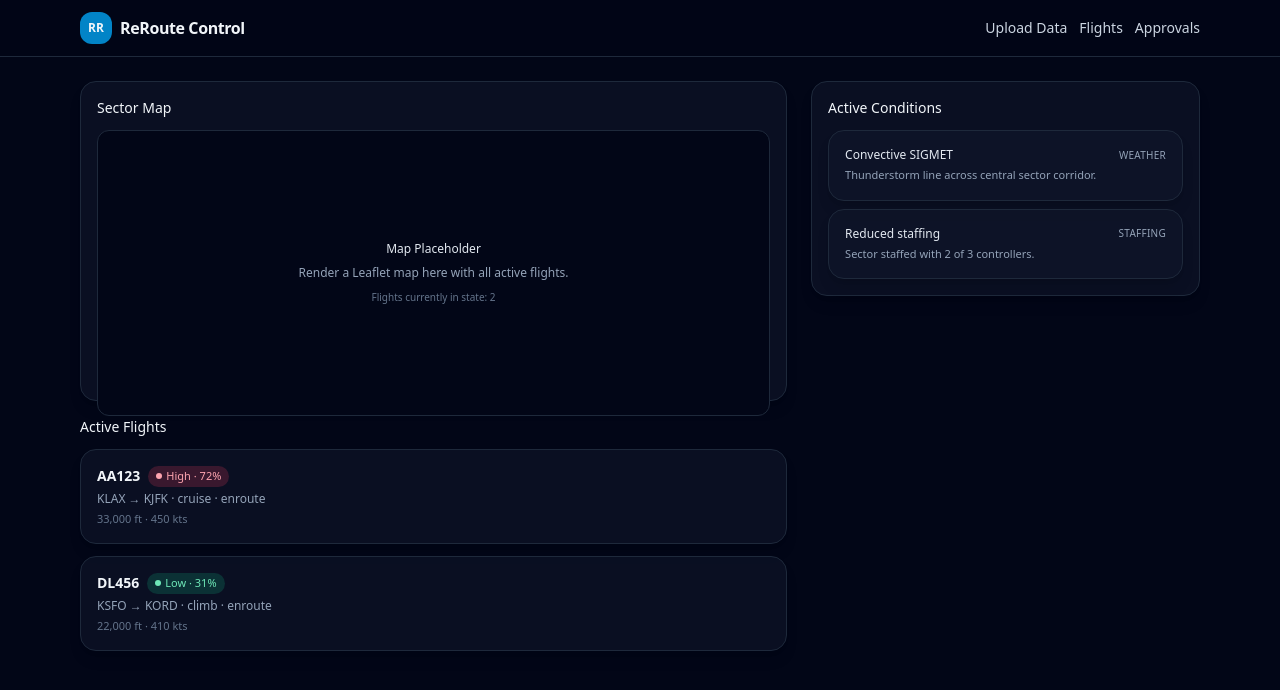
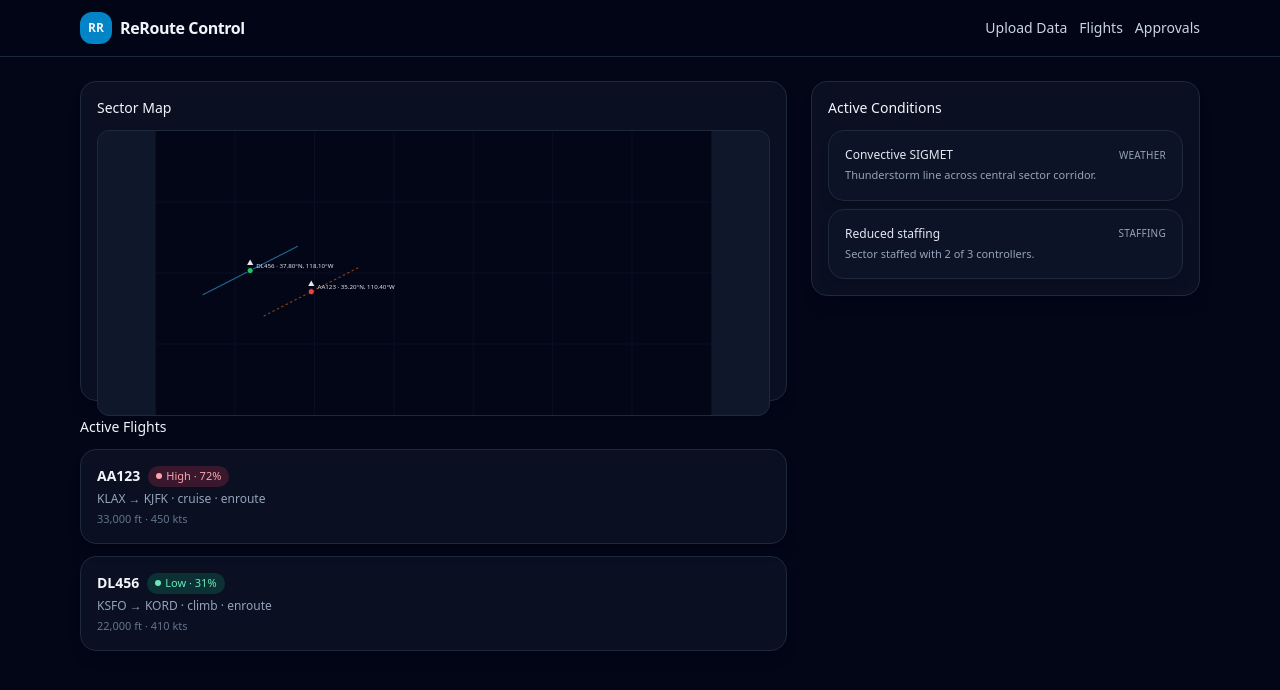
Before and after one commit to edan-ais/ReRoute-Frontend, a Next.js app: page /flights in a window 1280 px wide. Shown: the top 690 px of the page. Built offline with nearby package versions, Linux system fonts and the light colour scheme.

Commit message:
Update FlightMap.tsx

```diff
--- a/components/FlightMap.tsx
+++ b/components/FlightMap.tsx
@@ -1,25 +1,188 @@
+// components/FlightMap.tsx
 "use client";
 
-import type { Flight } from "../lib/types";
+import type { Flight, EmergencyScenarioId } from "../lib/types";
 
-interface Props {
+interface FlightMapProps {
   flights: Flight[];
+  selectedFlightId: string | null;
+  scenarioId: EmergencyScenarioId;
+}
+
+const MAP_WIDTH = 900;
+const MAP_HEIGHT = 460;
+
+/**
+ * Very simple lat/lon → x/y projection for a US-centric sector.
+ */
+function project(lat: number, lon: number) {
+  const lonMin = -130;
+  const lonMax = -60;
+  const latMin = 20;
+  const latMax = 55;
+
+  const x = ((lon - lonMin) / (lonMax - lonMin)) * MAP_WIDTH;
+  const y = ((latMax - lat) / (latMax - latMin)) * MAP_HEIGHT;
+
+  return {
+    x: Math.max(0, Math.min(MAP_WIDTH, x)),
+    y: Math.max(0, Math.min(MAP_HEIGHT, y))
+  };
 }
 
 /**
- * Minimal placeholder map so the build succeeds.
- * You can later replace this with a real Leaflet map.
+ * Generate a faux route start/end for visualization.
+ * Start is slightly "behind" current position, end slightly "ahead".
  */
-export default function FlightMap({ flights }: Props) {
+function routeEndpointsForFlight(flight: Flight) {
+  const { latitude, longitude } = flight;
+
+  const startLat = latitude - 3;
+  const startLon = longitude - 6;
+  const endLat = latitude + 3;
+  const endLon = longitude + 6;
+
+  return {
+    start: project(startLat, startLon),
+    end: project(endLat, endLon),
+    pos: project(latitude, longitude)
+  };
+}
+
+export default function FlightMap({
+  flights,
+  selectedFlightId,
+  scenarioId
+}: FlightMapProps) {
   return (
-    <div className="h-full w-full rounded-xl bg-slate-950 border border-slate-800 flex items-center justify-center text-xs text-slate-400">
-      <div className="space-y-2 text-center">
-        <p className="font-medium text-slate-200">Map Placeholder</p>
-        <p>Render a Leaflet map here with all active flights.</p>
-        <p className="text-[10px] text-slate-500">
-          Flights currently in state: {flights.length}
-        </p>
-      </div>
+    <div className="relative h-full w-full overflow-hidden rounded-xl bg-slate-900 border border-slate-800">
+      <svg
+        viewBox={`0 0 ${MAP_WIDTH} ${MAP_HEIGHT}`}
+        className="h-full w-full"
+        role="img"
+        aria-label="Sector map with active flights"
+      >
+        <defs>
+          <linearGradient id="bgGradient" x1="0" x2="1" y1="0" y2="1">
+            <stop offset="0%" stopColor="#020617" />
+            <stop offset="100%" stopColor="#020617" />
+          </linearGradient>
+        </defs>
+
+        {/* Background */}
+        <rect
+          x={0}
+          y={0}
+          width={MAP_WIDTH}
+          height={MAP_HEIGHT}
+          fill="url(#bgGradient)"
+        />
+
+        {/* Sector grid */}
+        {Array.from({ length: 6 }).map((_, i) => (
+          <line
+            key={`v-${i}`}
+            x1={((i + 1) * MAP_WIDTH) / 7}
+            x2={((i + 1) * MAP_WIDTH) / 7}
+            y1={0}
+            y2={MAP_HEIGHT}
+            stroke="#0f172a"
+            strokeWidth={1}
+          />
+        ))}
+        {Array.from({ length: 3 }).map((_, i) => (
+          <line
+            key={`h-${i}`}
+            x1={0}
+            x2={MAP_WIDTH}
+            y1={((i + 1) * MAP_HEIGHT) / 4}
+            y2={((i + 1) * MAP_HEIGHT) / 4}
+            stroke="#0f172a"
+            strokeWidth={1}
+          />
+        ))}
+
+        {/* Scenario highlight region (very simple visual) */}
+        {scenarioId === "wx" && (
+          <rect
+            x={MAP_WIDTH * 0.3}
+            y={MAP_HEIGHT * 0.15}
+            width={MAP_WIDTH * 0.4}
+            height={MAP_HEIGHT * 0.5}
+            fill="#7c2d12"
+            fillOpacity={0.25}
+          />
+        )}
+        {scenarioId === "runway" && (
+          <circle
+            cx={MAP_WIDTH * 0.8}
+            cy={MAP_HEIGHT * 0.7}
+            r={70}
+            fill="#6b21a8"
+            fillOpacity={0.25}
+          />
+        )}
+        {scenarioId === "staffing" && (
+          <rect
+            x={MAP_WIDTH * 0.05}
+            y={MAP_HEIGHT * 0.55}
+            width={MAP_WIDTH * 0.3}
+            height={MAP_HEIGHT * 0.35}
+            fill="#075985"
+            fillOpacity={0.25}
+          />
+        )}
+
+        {/* Flight routes & planes */}
+        {flights.map((flight) => {
+          const { start, end, pos } = routeEndpointsForFlight(flight);
+          const isSelected = flight.id === selectedFlightId;
+          const isHighRisk = flight.riskScore >= 0.6;
+
+          const routeOpacity = isSelected ? 0.9 : 0.55;
+
+          return (
+            <g key={flight.id}>
+              {/* Route line */}
+              <path
+                d={`M ${start.x} ${start.y} L ${end.x} ${end.y}`}
+                stroke={isHighRisk ? "#f97316" : "#38bdf8"}
+                strokeWidth={isSelected ? 2.8 : 1.8}
+                strokeDasharray={isHighRisk ? "4 4" : "1 0"}
+                opacity={routeOpacity}
+              />
+
+              {/* Plane marker */}
+              <g transform={`translate(${pos.x}, ${pos.y})`}>
+                <circle
+                  r={isSelected ? 7 : 5}
+                  fill={isHighRisk ? "#ef4444" : "#22c55e"}
+                  stroke="#020617"
+                  strokeWidth={1.5}
+                />
+                <polygon
+                  points="-5,1 0,-8 5,1"
+                  fill="#e5e7eb"
+                  transform="translate(0,-10)"
+                />
+              </g>
+
+              {/* Label with callsign + coordinates */}
+              <text
+                x={pos.x + 10}
+                y={pos.y - 4}
+                fontSize={10}
+                fill="#e5e7eb"
+              >
+                {flight.callsign} · {flight.latitude.toFixed(2)}°
+                {flight.latitude >= 0 ? "N" : "S"},{" "}
+                {Math.abs(flight.longitude).toFixed(2)}°
+                {flight.longitude <= 0 ? "W" : "E"}
+              </text>
+            </g>
+          );
+        })}
+      </svg>
     </div>
   );
 }
```
